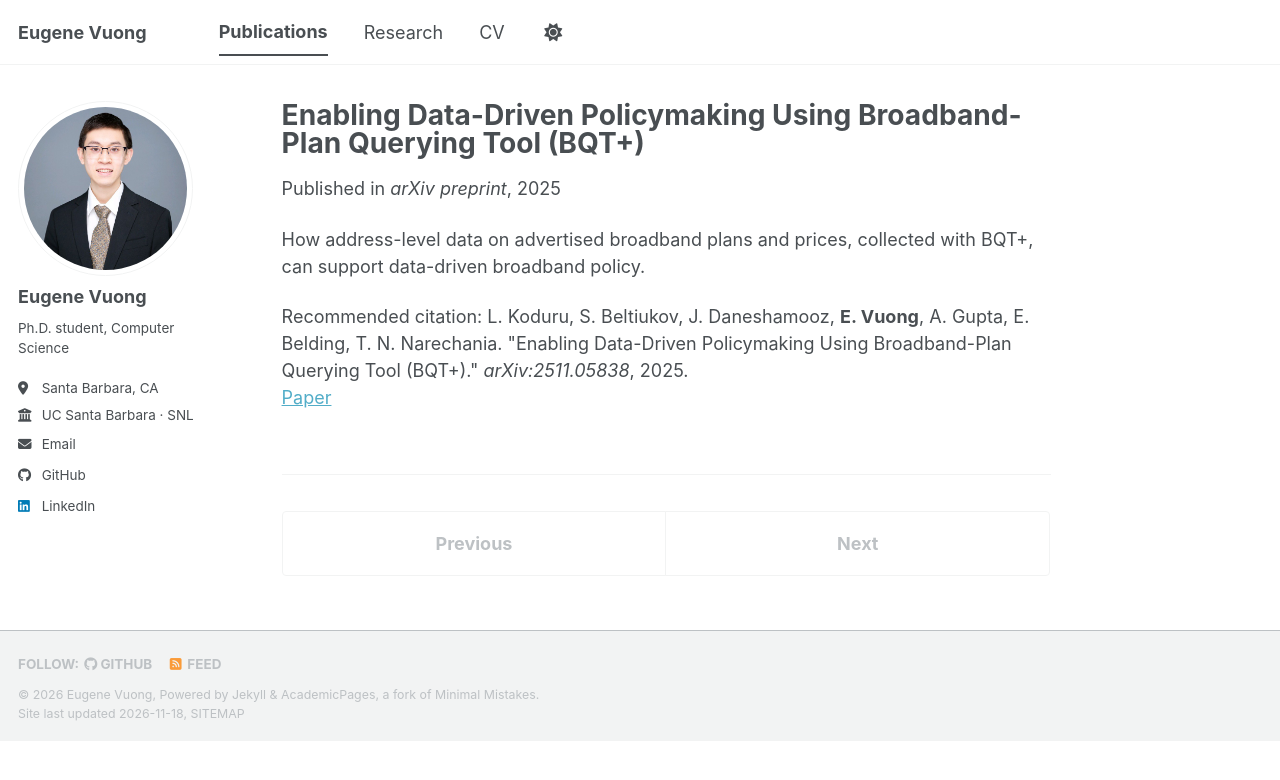
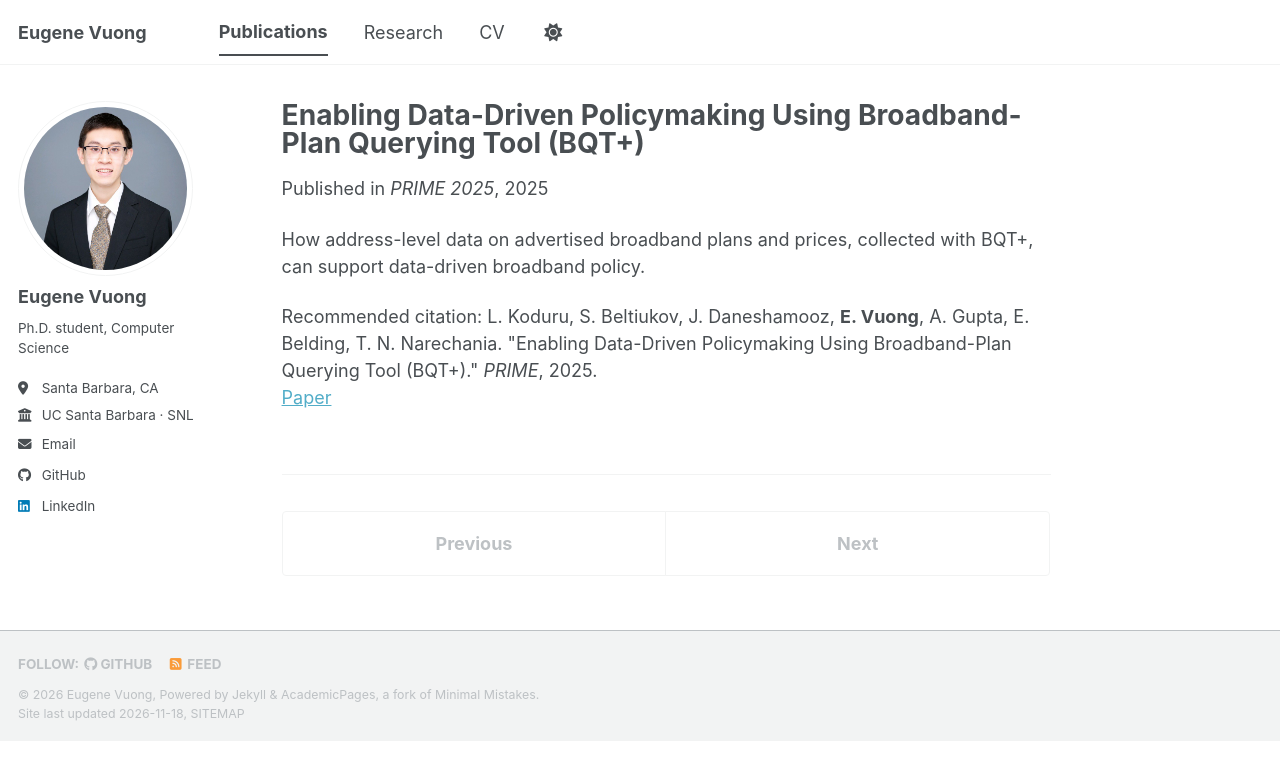
Before and after one commit to EugeneVuong/EugeneVuong.github.io, a Jekyll site: the page built from _publications/2025-11-01-bqt-policy.md, in a window 1280 px wide. Shown: the top 780 px of the page. Built offline with Jekyll 4.4.1, drawn with Linux system fonts in a browser that asks for light colours; a script bundle is joined from its source files by our own code; a style sheet for code colours, icons or effects is not loaded.

Commit message:
Apply lab website rubric fixes and update CV
- Lead the research paragraph with proactive network management on
  ESnet backbone telemetry (W2), and match the site description.
- List the BQT+ policy paper under its published venue, PRIME 2025.
- Replace the CV with the latest version from the applications repo,
  with the phone number removed.

Co-Authored-By: Claude Opus 5.5 <noreply@anthropic.com>

```diff
--- a/_config.yml
+++ b/_config.yml
@@ -12,7 +12,7 @@ site_theme               : "default" # The available themes options are "default
 title                    : "Eugene Vuong"
 title_separator          : "-"
 name                     : &name "Eugene Vuong"
-description              : &description "Eugene Vuong, Ph.D. student in the Systems and Networking Lab at UC Santa Barbara. AI agents for networking, realistic traffic datasets, and broadband measurement."   # Update this with a general description of your site, this is the default if not overridden by a page
+description              : &description "Eugene Vuong, Ph.D. student in the Systems and Networking Lab at UC Santa Barbara. AI agents for proactive network management on ESnet's backbone telemetry, realistic traffic datasets, and broadband measurement."   # Update this with a general description of your site, this is the default if not overridden by a page
 url                      : https://eugenevuong.github.io # The base hostname & protocol for your site e.g. "https://[your GitHub username].github.io",
                                                            # or if you already have some other page hosted on Github then use "https://[your GitHub username].github.io/[Your Repo Name]"
 baseurl                  : "" # the subpath of your site, e.g. "/blog"
--- a/_publications/2025-11-01-bqt-policy.md
+++ b/_publications/2025-11-01-bqt-policy.md
@@ -1,12 +1,12 @@
 ---
 title: "Enabling Data-Driven Policymaking Using Broadband-Plan Querying Tool (BQT+)"
 collection: publications
-category: preprints
+category: conferences
 excerpt: 'How address-level broadband plan data from BQT+ can inform broadband policy.'
 date: 2025-11-01
-venue: 'arXiv preprint'
+venue: 'PRIME 2025'
 paperurl: 'https://arxiv.org/abs/2511.05838'
-citation: 'L. Koduru, S. Beltiukov, J. Daneshamooz, <b>E. Vuong</b>, A. Gupta, E. Belding, T. N. Narechania. &quot;Enabling Data-Driven Policymaking Using Broadband-Plan Querying Tool (BQT+).&quot; <i>arXiv:2511.05838</i>, 2025.'
+citation: 'L. Koduru, S. Beltiukov, J. Daneshamooz, <b>E. Vuong</b>, A. Gupta, E. Belding, T. N. Narechania. &quot;Enabling Data-Driven Policymaking Using Broadband-Plan Querying Tool (BQT+).&quot; <i>PRIME</i>, 2025.'
 ---
 
 How address-level data on advertised broadband plans and prices, collected with BQT+, can support data-driven broadband policy.
```
Also changed, not shown: _pages/about.md (+1 -1 lines), _portfolio/bqt.md (+2 -2 lines), 1 other file.
